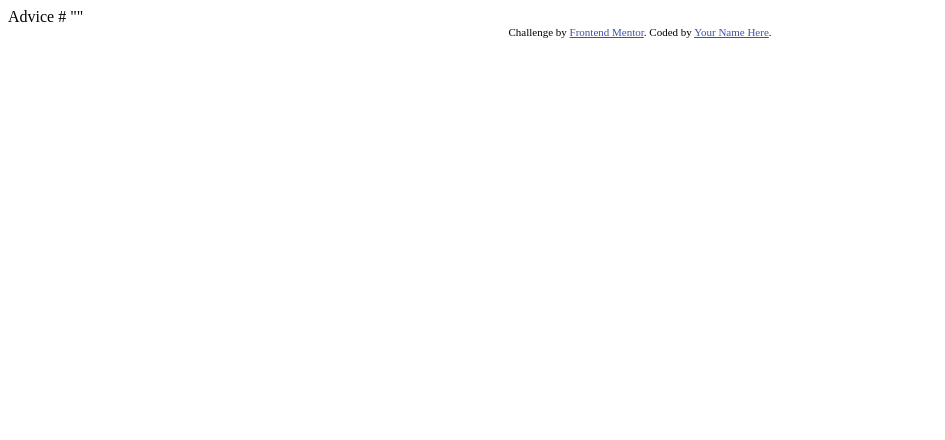
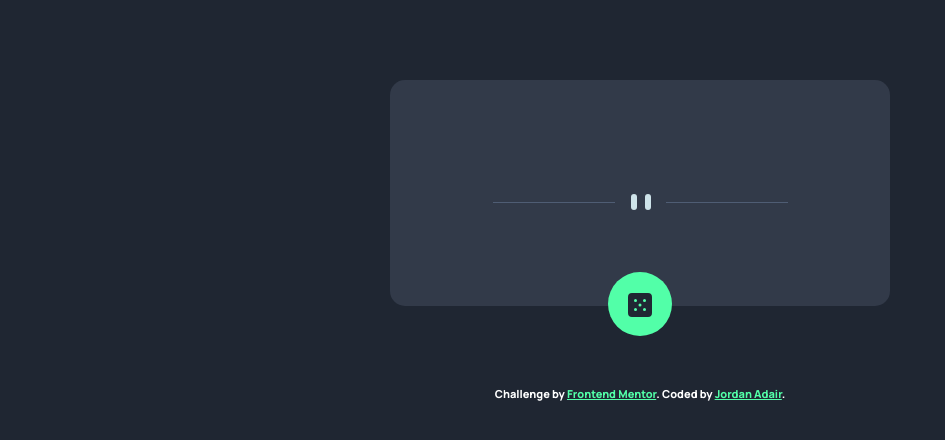
Before and after one commit to JordanAdair/advice-generator-app-main, a website: page advice-generator-app-main/index.html in a window 1280 px wide. Shown: the whole page, without its empty margins (0-945 px from the left). Drawn offline with nearby package versions, Linux system fonts and the light colour scheme; no server answers.

Commit message:
Finished project

```diff
--- a/advice-generator-app-main/index.html
+++ b/advice-generator-app-main/index.html
@@ -1,28 +1,54 @@
 <!DOCTYPE html>
 <html lang="en">
 	<head>
-  <meta charset="UTF-8">
-  <meta name="viewport" content="width=device-width, initial-scale=1.0"> <!-- displays site properly based on user's device -->
+		<meta charset="UTF-8" />
+		<meta name="viewport" content="width=device-width, initial-scale=1.0" />
+		<!-- displays site properly based on user's device -->
 
-  <link rel="icon" type="image/png" sizes="32x32" href="./images/favicon-32x32.png">
+		<link
+			rel="icon"
+			type="image/png"
+			sizes="32x32"
+			href="./images/favicon-32x32.png"
+		/>
+
+		<link rel="stylesheet" href="./styles.css" />
 
 		<title>Frontend Mentor | Advice generator app</title>
-
-  <!-- Feel free to remove these styles or customise in your own stylesheet 👍 -->
-  <style>
-    .attribution { font-size: 11px; text-align: center; }
-    .attribution a { color: hsl(228, 45%, 44%); }
-  </style>
 	</head>
 	<body>
-
-  Advice #<!-- Advice ID goes here -->
-
-  "<!-- Advice text goes here -->"
-
+		<main>
+			<div class="main-content">
+				<h1 class="advice-number" id="advice-number"></h1>
+				<p class="advice-quote-block" id="advice-quote-block"></p>
+				<img
+					src="./images/pattern-divider-mobile.svg"
+					alt="Divider"
+					class="divider-mobile divider"
+				/>
+				<img
+					src="./images/pattern-divider-desktop.svg"
+					alt="Divider"
+					class="divider-desktop divider"
+				/>
+				<div class="button-container" id="button">
+					<img
+						src="./images/icon-dice.svg"
+						alt="dice icon"
+						class="dice-button"
+					/>
+				</div>
+			</div>
+		</main>
+		<footer>
 			<div class="attribution">
-    Challenge by <a href="https://www.frontendmentor.io?ref=challenge" target="_blank">Frontend Mentor</a>.
-    Coded by <a href="#">Your Name Here</a>.
+				Challenge by
+				<a href="https://www.frontendmentor.io?ref=challenge" target="_blank"
+					>Frontend Mentor</a
+				>. Coded by <a href="https://github.com/JordanAdair/">Jordan Adair</a>.
 			</div>
+		</footer>
+		<script src="https://cdn.jsdelivr.net/npm/axios/dist/axios.min.js"></script>
+		<script src="./main.js"></script>
 	</body>
 </html>
--- /dev/null
+++ b/advice-generator-app-main/main.js
@@ -0,0 +1,24 @@
+const button = document.getElementById("button");
+const adviceNumber = document.getElementById("advice-number");
+const adviceQuote = document.getElementById("advice-quote-block");
+const url = "https://api.adviceslip.com/advice";
+
+// GET Random Advice from https://api.adviceslip.com
+function getRandomAdvice() {
+	axios({
+		method: "get",
+		url: "https://api.adviceslip.com/advice",
+	})
+		.then((res) => {
+			// Update the DOM with newly fetched info
+			adviceNumber.textContent = `Advice #${res.data.slip.id}`;
+			adviceQuote.textContent = `“${res.data.slip.advice}”`;
+			console.log(res.data.slip.id);
+		})
+		.catch((error) => console.log(error));
+}
+
+// Load with initial data
+getRandomAdvice();
+
+button.addEventListener("click", getRandomAdvice);
--- /dev/null
+++ b/advice-generator-app-main/styles.css
@@ -0,0 +1,127 @@
+@import url("https://fonts.googleapis.com/css2?family=Manrope:wght@600;700;800&display=swap");
+
+:root {
+	/* Color presets */
+	--primary-light-cyan: hsl(193, 38%, 86%);
+	--primary-neon-green: hsl(150, 100%, 66%);
+	--neutral-grayish-blue: hsl(217, 19%, 38%);
+	--neutral-dark-grayish-blue: hsl(217, 19%, 24%);
+	--neutral-dark-blue: hsl(218, 23%, 16%);
+
+	/* Typography presets */
+	--heading: 12px;
+	--body-copy: 28px;
+
+	/* Layout presets */
+	--mobile-layout: 375px;
+	--desktop-layout: 1440px;
+}
+
+/* Global styles & margin reset */
+* {
+	padding: 0;
+	margin: 0;
+	box-sizing: border-box;
+	font-family: "Manrope", sans-serif;
+	font-weight: 800;
+}
+
+body {
+	display: flex;
+	flex-direction: column;
+	justify-content: center;
+	background-color: var(--neutral-dark-blue);
+}
+
+.attribution {
+	font-size: 11px;
+	text-align: center;
+	margin-top: 80px;
+	margin-bottom: 30px;
+	color: white;
+}
+
+.attribution a {
+	color: var(--primary-neon-green);
+}
+
+.main-content {
+	width: min(90vw, 500px);
+	margin-inline: auto;
+	margin-top: 5rem;
+	display: flex;
+	flex-direction: column;
+	align-items: center;
+	gap: 2rem;
+	background-color: var(--neutral-dark-grayish-blue);
+	border-radius: 15px;
+}
+
+.advice-number {
+	margin-top: 30px;
+	color: var(--primary-neon-green);
+	font-size: var(--heading);
+	text-transform: uppercase;
+	letter-spacing: 5px;
+	font-weight: 700;
+}
+
+.advice-quote-block {
+	display: flex;
+	flex-direction: column;
+	text-align: center;
+	margin: 10px 35px 10px 35px;
+	font-size: var(--body-copy);
+	color: var(--primary-light-cyan);
+}
+
+.divider {
+	display: none;
+}
+
+.dice-button {
+	display: flex;
+	flex-direction: column;
+	top: 1px;
+	position: relative;
+	z-index: 99;
+}
+
+.button-container {
+	transition: all 0.25s ease-in-out;
+	padding: 20px;
+	border-radius: 50%;
+	background-color: var(--primary-neon-green);
+	position: relative;
+	top: 30px;
+	z-index: 99;
+	cursor: pointer;
+}
+
+.button-container:hover {
+	filter: drop-shadow(5px 5px 15px hsl(150, 100%, 66%));
+}
+
+/* Media queries (doesn't let me use var for some reason) */
+
+/* Mobile */
+@media (min-width: 375px) {
+	.divider-mobile {
+		display: block;
+	}
+
+	.divider-desktop {
+		display: none;
+	}
+}
+
+/* Desktop */
+@media (min-width: 1440px) {
+	.divider-mobile {
+		display: none;
+	}
+
+	.divider-desktop {
+		display: block;
+	}
+}
--- /dev/null
+++ b/package.json
@@ -0,0 +1,5 @@
+{
+  "dependencies": {
+    "axios": "^0.27.2"
+  }
+}
--- a/styles.css
+++ /dev/null
@@ -1 +0,0 @@
-@import url("https://fonts.googleapis.com/css2?family=Manrope:wght@600;700;800&display=swap");
```
Also changed, not shown: 1 other file. Lines whose indentation alone changed are shown as unchanged.
